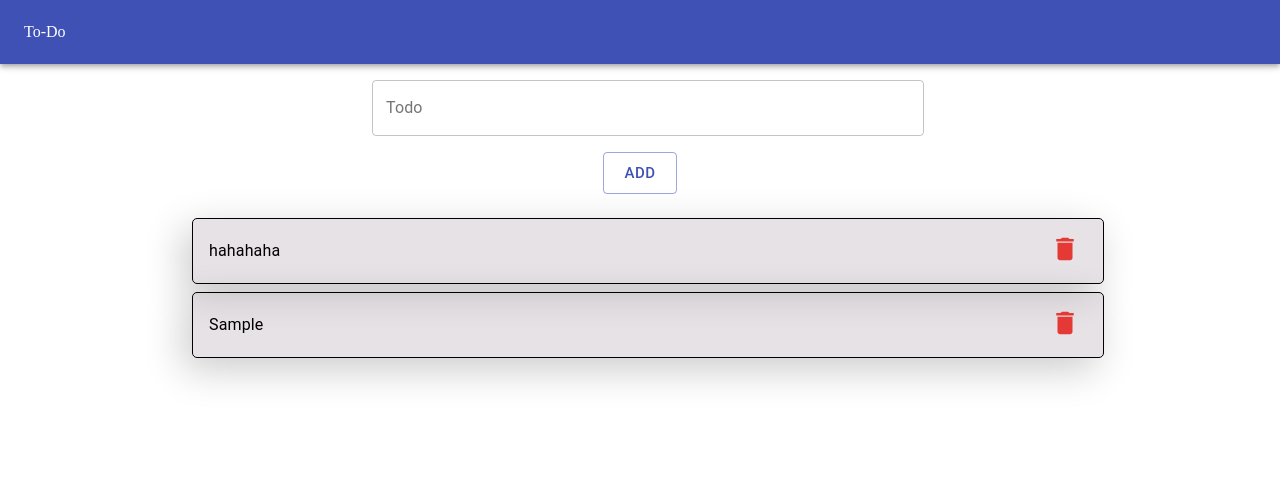
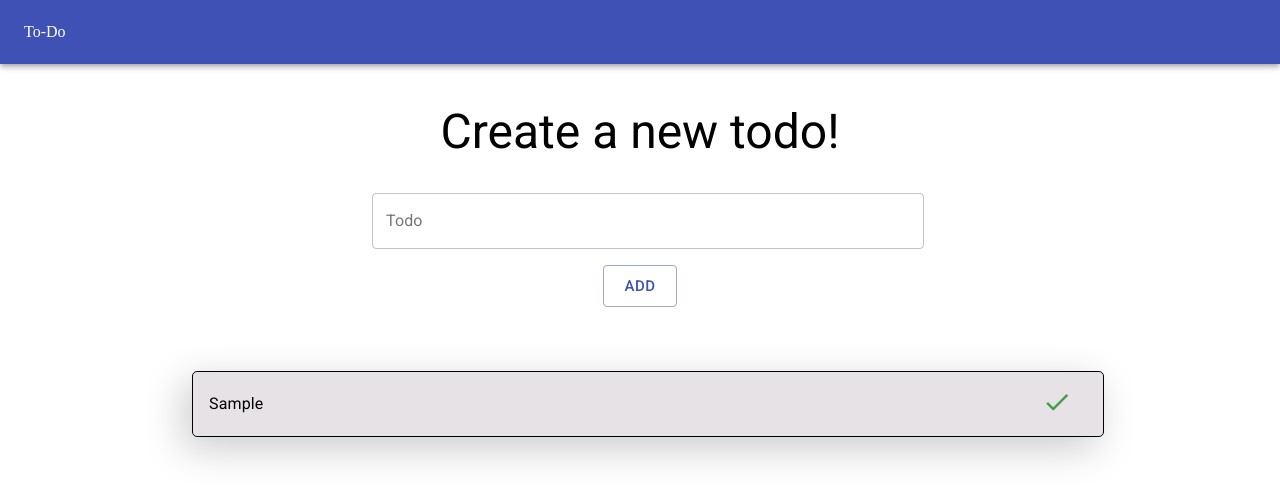
Before and after one commit to Tulkdan/todo-list, a React (Create React App) app: page / in a window 1280 px wide. Both pictures are taken after typing "Sample" into the empty fields and a click on the button "ADD". Shown: the top 500 px of the page. Built offline with nearby package versions, Linux system fonts and the light colour scheme; the HTML template or start-up script is replaced by a standard one.

Commit message:
Created a component for todo list items

```diff
--- a/public/index.html
+++ b/public/index.html
@@ -6,6 +6,7 @@
     <meta name="viewport" content="width=device-width, initial-scale=1" />
     <meta name="theme-color" content="#000000" />
     <link rel="stylesheet" href="https://fonts.googleapis.com/icon?family=Material+Icons" />
+    <link rel="stylesheet" href="https://fonts.googleapis.com/css?family=Roboto:300,400,500,700&display=swap" />
 
     <!--
       manifest.json provides metadata used when your web app is installed on a
--- a/src/App.js
+++ b/src/App.js
@@ -6,7 +6,7 @@ import AddTodo from './components/AddTodo'
 
 class App extends Component {
   state = {
-    todoList: ['hahahaha']
+    todoList: []
   }
 
   constructor(props) {
--- a/src/components/AddTodo.js
+++ b/src/components/AddTodo.js
@@ -1,10 +1,15 @@
 import React from 'react'
 import { makeStyles } from '@material-ui/core/styles'
+import Typography from '@material-ui/core/Typography'
 import Container from '@material-ui/core/Container'
 import TextField from '@material-ui/core/TextField'
 import Button from '@material-ui/core/Button'
 
 const useStyles = makeStyles(theme => ({
+  root: {
+    marginTop: theme.spacing(5),
+    marginBottom: theme.spacing(5)
+  },
   textField: {
     marginLeft: theme.spacing(1),
     marginRight: theme.spacing(1)
@@ -28,12 +33,15 @@ const AddTodo = (props) => {
     setValues({ todo: '' })
   }
 
-  const handleChange = event => {
-    setValues({ todo: event.target.value })
+  const handleChange = ({ target }) => {
+    setValues({ todo: target.value })
   }
 
   return (
-    <Container maxWidth="sm">
+    <Container maxWidth="sm" className={classes.root}>
+      <Typography variant="h3" gutterBottom>
+        Create a new todo!
+      </Typography>
       <TextField
         label="Todo"
         className={classes.textField}
--- a/src/components/TodoList.js
+++ b/src/components/TodoList.js
@@ -1,51 +1,18 @@
-import React from 'react';
-import { makeStyles } from '@material-ui/core/styles'
-import { red } from '@material-ui/core/colors'
+import React from 'react'
 import List from '@material-ui/core/List'
-import ListItem from '@material-ui/core/ListItem'
-import ListItemSecondaryAction from '@material-ui/core/ListItemSecondaryAction'
-import ListItemText from '@material-ui/core/ListItemText'
-import Icon from '@material-ui/core/Icon'
-
-const useStyles = makeStyles(theme => ({
-  icon: {
-    fontSize: 30,
-    color: red[600],
-    '&:hover': {
-      cursor: 'pointer'
-    }
-  },
-  listItem: {
-    padding: theme.spacing(2, 2),
-    margin: theme.spacing(1),
-    'background-color': 'rgba(185,171,182, 0.35)',
-    'box-shadow': '-8px 11px 39px 1px rgba(0,0,0,0.2)',
-    border: 'solid 1px',
-    'border-radius': '5px'
-  }
-}))
+import ListItem from './TodoListItem'
 
 const TodoList = (props) => {
-  const classes = useStyles()
-
   return (
     <div id="todo-list">
       <List>
         { props.todoList.map((todo, index) => (
-          <ListItem key={index} className={classes.listItem}>
-            <ListItemText
-              primary={todo}
-            />
-            <ListItemSecondaryAction>
-              <Icon
-                edge="end"
-                className={classes.icon}
-                onClick={props.removeTodo}
-              >
-                delete
-              </Icon>
-            </ListItemSecondaryAction>
-          </ListItem>
+          <ListItem
+            index={index}
+            todo={todo}
+            action={props.removeTodo}
+            icon="done"
+          />
         ))}
       </List>
     </div>
--- /dev/null
+++ b/src/components/TodoListItem.js
@@ -0,0 +1,52 @@
+import React from 'react'
+import { makeStyles } from '@material-ui/core/styles'
+import { green } from '@material-ui/core/colors'
+import ListItem from '@material-ui/core/ListItem'
+import ListItemSecondaryAction from '@material-ui/core/ListItemSecondaryAction'
+import ListItemText from '@material-ui/core/ListItemText'
+import Icon from '@material-ui/core/Icon'
+
+const useStyles = makeStyles(theme => ({
+  icon: {
+    fontSize: 30,
+    color: green[600],
+    borderRadius: "50%",
+    padding: theme.spacing(1),
+    '&:hover': {
+      cursor: 'pointer',
+      fontWeight: "bold",
+      backgroundColor: green[100],
+    }
+  },
+  listItem: {
+    padding: theme.spacing(2, 2),
+    margin: theme.spacing(1),
+    backgroundColor: 'rgba(185,171,182, 0.35)',
+    boxShadow: '-8px 11px 39px 1px rgba(0,0,0,0.2)',
+    border: 'solid 1px',
+    borderRadius: '5px'
+  }
+}))
+
+const TodoListItem = (props) => {
+  const classes = useStyles()
+
+  return (
+    <ListItem key={props.index} className={classes.listItem}>
+      <ListItemText
+        primary={props.todo}
+      />
+      <ListItemSecondaryAction>
+        <Icon
+          edge="end"
+          className={classes.icon}
+          onClick={props.action}
+        >
+          { props.icon }
+        </Icon>
+      </ListItemSecondaryAction>
+    </ListItem>
+  )
+}
+
+export default TodoListItem
```
Also changed, not shown: 2 other files (tests, documents, lock files or other folders).
